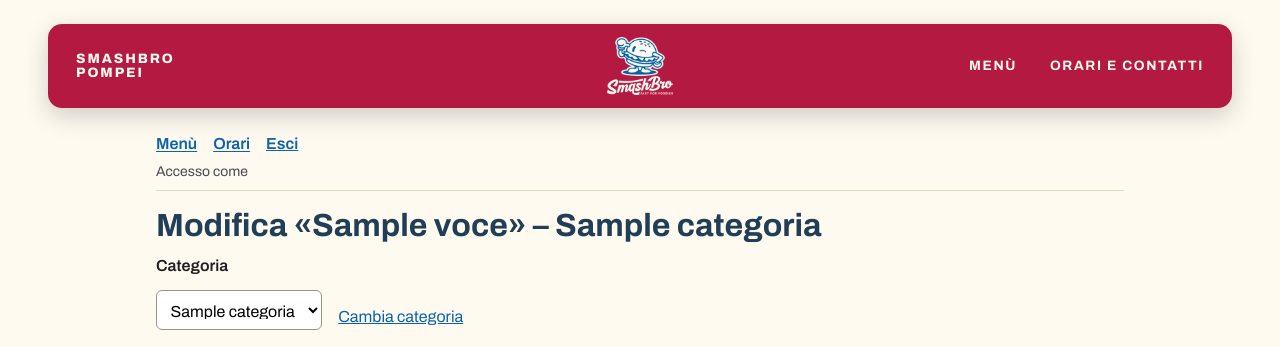
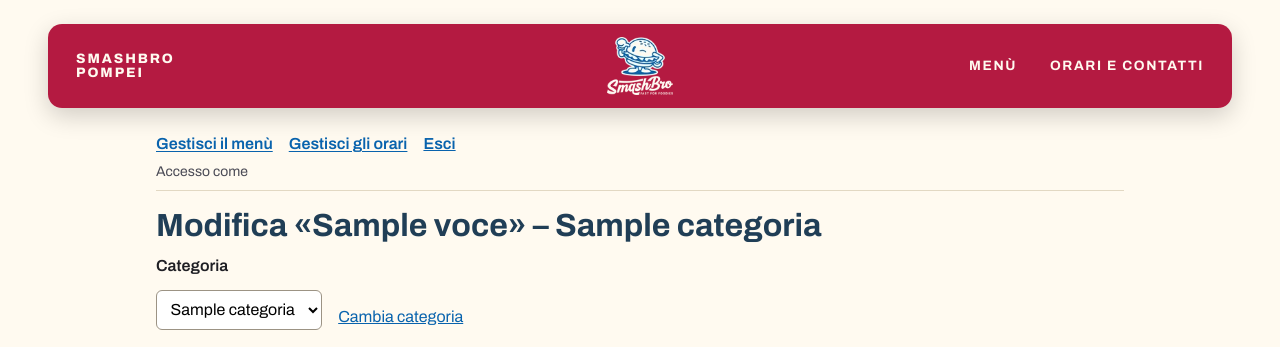
Before and after one commit to IvanRussoL/smashbro-pompei, a Flask app: template app/templates/proprietario/voce.html in a window 1280 px wide. Shown: the top 347 px of the page. Run offline with Flask 3, Linux system fonts and the light colour scheme; the template is opened without the code that fills it: most values are stand-ins (such as "Sample title", 1, 10 or a date in 2020); some libraries are stand-ins or nearby versions.

Commit message:
Area proprietario: Gestisci il menù e Gestisci gli orari al posto di Menù e Orari, pagina corrente segnata

```diff
--- a/app/static/css/stile.css
+++ b/app/static/css/stile.css
@@ -966,6 +966,8 @@ main:has(> .pagina-testo) { background: var(--crema); }
 .area-riservata { margin-bottom: 1rem; padding-bottom: 0.5rem; border-bottom: 1px solid var(--bordo); }
 .area-riservata ul { display: flex; flex-wrap: wrap; gap: 1rem; margin: 0; padding: 0; list-style: none; font-weight: 600; }
 .area-riservata form { display: inline; }
+/* Pagina in cui si è: testo pieno senza sottolineatura, come una scheda selezionata. */
+.area-riservata a[aria-current="page"] { color: var(--blu-scuro); text-decoration: none; border-bottom: 3px solid var(--rosso); }
 .utente { margin: 0.25rem 0 0; font-size: 0.875rem; color: var(--testo-secondario); }
 .errori { padding: 0.75rem 1rem; border-left: 4px solid var(--rosso); background: #FBE9EC; }
 .avviso { padding: 0.75rem 1rem; border-left: 4px solid var(--blu); background: #E7F0F9; }
--- a/app/templates/proprietario/_testata.html
+++ b/app/templates/proprietario/_testata.html
@@ -1,7 +1,8 @@
 <nav class="area-riservata" aria-label="Area riservata">
     <ul>
-        <li><a href="{{ url_for('proprietario.indice') }}">Menù</a></li>
-        <li><a href="{{ url_for('proprietario.orari') }}">Orari</a></li>
+        {# "Gestisci" distingue queste voci da Menù e Orari e contatti della barra in alto, che portano alle pagine pubbliche. #}
+        <li><a href="{{ url_for('proprietario.indice') }}"{% if request.endpoint in ('proprietario.indice', 'proprietario.nuova_voce', 'proprietario.modifica_voce') %} aria-current="page"{% endif %}>Gestisci il menù</a></li>
+        <li><a href="{{ url_for('proprietario.orari') }}"{% if request.endpoint == 'proprietario.orari' %} aria-current="page"{% endif %}>Gestisci gli orari</a></li>
         <li>
             <form method="post" action="{{ url_for('auth.logout') }}">
                 <input type="hidden" name="csrf_token" value="{{ csrf_token() }}">
```
Also changed, not shown: DEVLOG.md (+7 -0 lines), tests/test_area_proprietario.py (+8 -0 lines).
